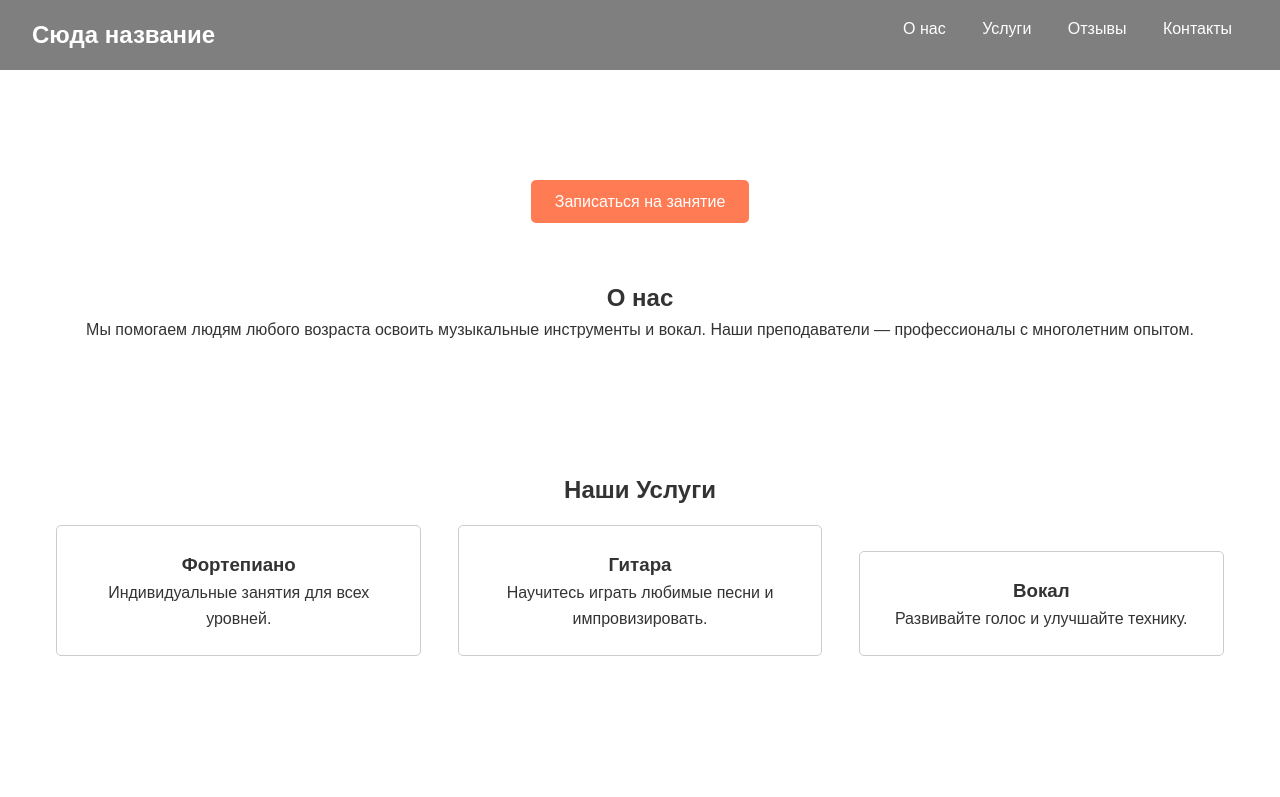
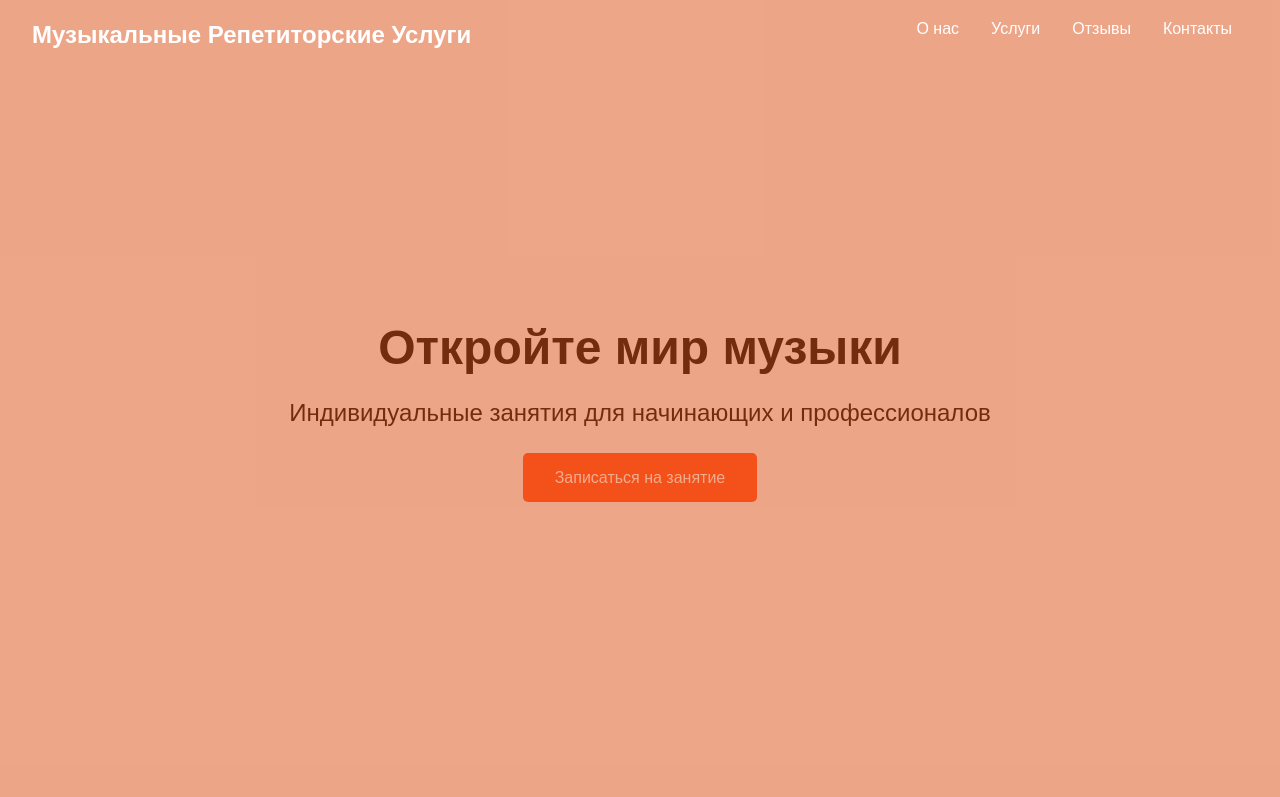
Before and after one commit to 3vgen/Music-Tutoring-Services, a plain HTML site: page index.html in a window 1280 px wide. Shown: the top 797 px of the page. Drawn offline with Linux system fonts and the light colour scheme.

Commit message:
Видение Димы

```diff
--- a/index.css
+++ b/index.css
@@ -6,70 +6,93 @@
 }
 
 body {
-    font-family: Arial, sans-serif;
+  font-family: 'Arial', sans-serif;
   color: #333;
   line-height: 1.6;
-    /* background: url('img.webp') no-repeat center center/cover; */
-
+  background: #f4f4f4;
 }
 
 .header {
-    color: #fff;
-    /* height: 100vh; */
+  color: #000000;
+  height: 100vh;
   text-align: center;
   display: flex;
   flex-direction: column;
   justify-content: center;
+  align-items: center;
+  position: relative;
+}
+
+.header::before {
+  content: '';
+  position: absolute;
+  top: 0;
+  left: 0;
+  width: 100%;
+  height: 100%;
+  background: rgba(232, 88, 31, 0.5);
 }
 
 .navbar {
   display: flex;
   justify-content: space-between;
   padding: 1rem 2rem;
-    background: rgba(0, 0, 0, 0.5);
+  width: 100%;
+  position: absolute;
+  top: 0;
+  left: 0;
 }
 
 .navbar .logo {
   font-size: 1.5rem;
   font-weight: bold;
+  color: #fff;
 }
 
 .nav-links {
   list-style: none;
+  display: flex;
 }
 
 .nav-links li {
-    display: inline;
   margin: 0 1rem;
 }
 
 .nav-links a {
   color: #fff;
   text-decoration: none;
+  transition: color 0.3s;
+}
+
+.nav-links a:hover {
+  color: #ff7b54;
 }
 
 .hero h1 {
-    font-size: 2.5rem;
+  font-size: 3rem;
   margin-bottom: 0.5rem;
+  z-index: 1;
 }
 
 .hero p {
-    font-size: 1.2rem;
-    margin-bottom: 1rem;
+  font-size: 1.5rem;
+  margin-bottom: 2rem;
+  z-index: 1;
 }
 
 .cta-button {
-    background: #ff7b54;
+  background: #ff4b14;
   color: #fff;
-    padding: 0.8rem 1.5rem;
+  padding: 1rem 2rem;
   border: none;
   text-decoration: none;
   border-radius: 5px;
   transition: background 0.3s;
+  z-index: 1;
 }
 
 .cta-button:hover {
-    background: #ff5722;
+  background: #fe6739;
 }
 
 .section {
@@ -79,6 +102,10 @@
 .about-section, .services-section, .testimonials-section, .contact-section {
   text-align: center;
   padding: 4rem 2rem;
+  background: #fff;
+  margin: 2rem 0;
+  border-radius: 10px;
+  box-shadow: 0 4px 8px rgba(0, 0, 0, 0.1);
 }
 
 .services-section .service-item {
@@ -88,6 +115,12 @@
   padding: 1.5rem;
   border: 1px solid #ccc;
   border-radius: 5px;
+  background: #ff7b54;
+  transition: transform 0.3s;
+}
+
+.services-section .service-item:hover {
+  transform: translateY(-10px);
 }
 
 .testimonials-section .testimonial {
@@ -95,6 +128,8 @@
   padding: 1rem;
   border-left: 4px solid #ff7b54;
   font-style: italic;
+  background: #f9f9f9;
+  border-radius: 5px;
 }
 
 .contact-section form {
@@ -107,11 +142,12 @@
 
 .contact-section label {
   margin: 0.5rem 0;
+  align-self: flex-start;
 }
 
 .contact-section input, .contact-section textarea {
   width: 100%;
-    font-size: 15px;
+  font-size: 1rem;
   padding: 0.5rem;
   margin-bottom: 1rem;
   border: 1px solid #ccc;
@@ -125,6 +161,7 @@
   color: #fff;
   border-radius: 5px;
   cursor: pointer;
+  transition: background 0.3s;
 }
 
 .contact-section button:hover {
--- a/index.html
+++ b/index.html
@@ -10,7 +10,7 @@
   <!-- Навигация -->
   <header class="header">
     <nav class="navbar">
-      <div class="logo">Сюда название</div>
+      <div class="logo">Музыкальные Репетиторские Услуги</div>
       <ul class="nav-links">
         <li><a href="#about">О нас</a></li>
         <li><a href="#services">Услуги</a></li>
```
Lines whose indentation alone changed are shown as unchanged.
